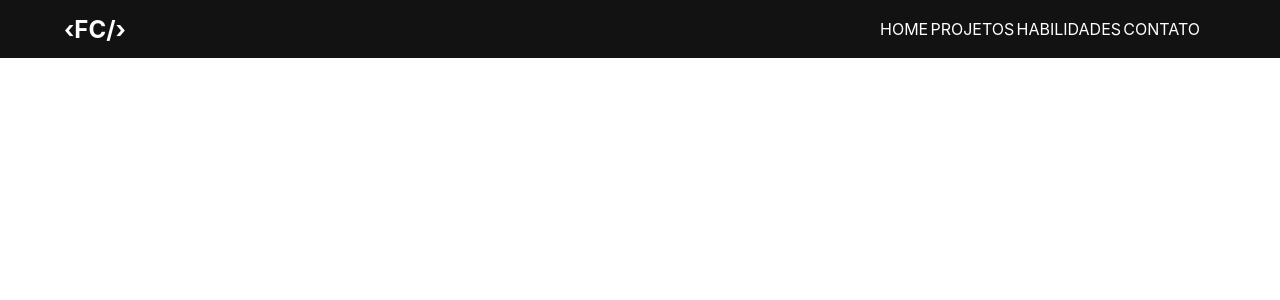
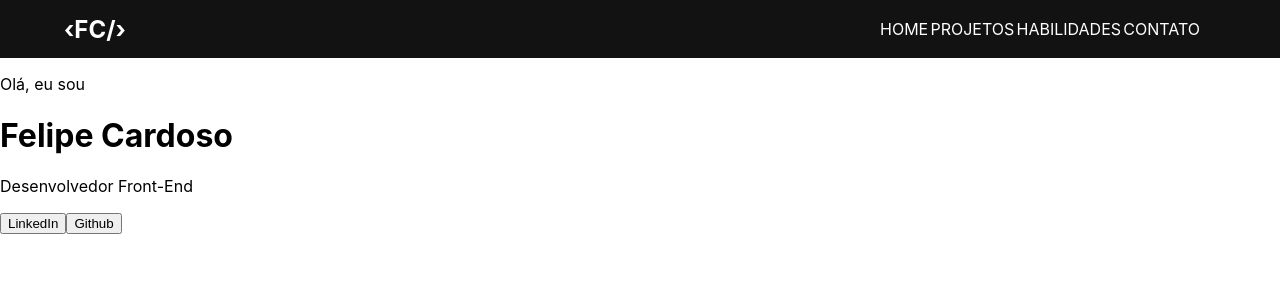
Before and after one commit to cardoso0/portfolio, a React (Vite) app: page / in a window 1280 px wide. Shown: the top 300 px of the page. Built offline with nearby package versions, Linux system fonts and the light colour scheme.

Commit message:
[feat] created structure of the home

```diff
--- a/src/App.jsx
+++ b/src/App.jsx
@@ -1,5 +1,6 @@
 import * as S from './Style'
 import { Menu } from "../src/components/Menu/Menu"
+import { Home } from "../src/components/Home/Home"
 
 const App = () => {
 
@@ -7,6 +8,7 @@
     <div>
       <S.Container>
         <Menu />
+        <Home />
       </S.Container>
     </div>
   )
--- a/src/components/Home/Home.jsx
+++ b/src/components/Home/Home.jsx
@@ -0,0 +1,14 @@
+import * as S from './style'
+
+export const Home = () => {
+
+  return (
+    <S.Main>
+      <p>Olá, eu sou</p>
+      <h1>Felipe Cardoso</h1>
+      <p>Desenvolvedor Front-End</p>
+      <button>LinkedIn</button>
+      <button>Github</button>
+    </S.Main>
+  )
+}
--- a/src/components/Home/style.js
+++ b/src/components/Home/style.js
@@ -0,0 +1,5 @@
+import styled from 'styled-components'
+
+export const Main = styled.main`
+
+`
--- a/src/components/Menu/Menu.jsx
+++ b/src/components/Menu/Menu.jsx
@@ -1,5 +1,4 @@
 import * as S from './style'
-import linkedin from '../../img/linkedin.png'
 
 export const Menu = () => {
 
```
